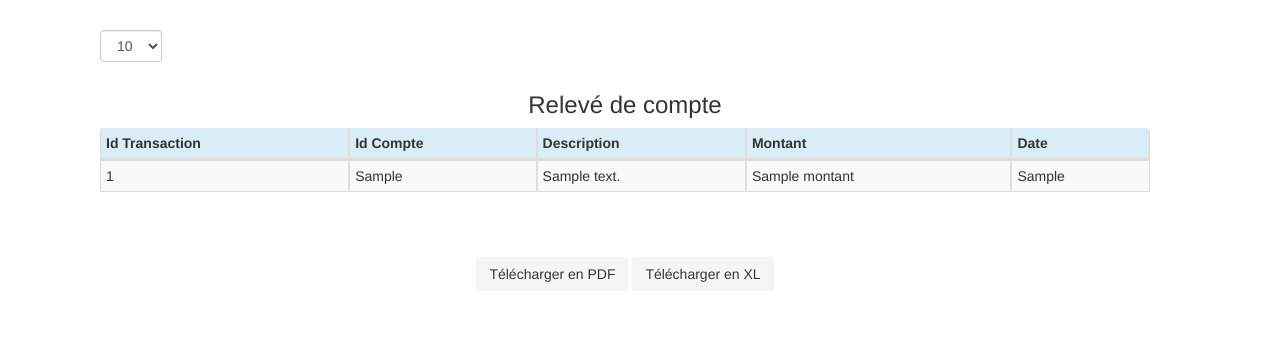
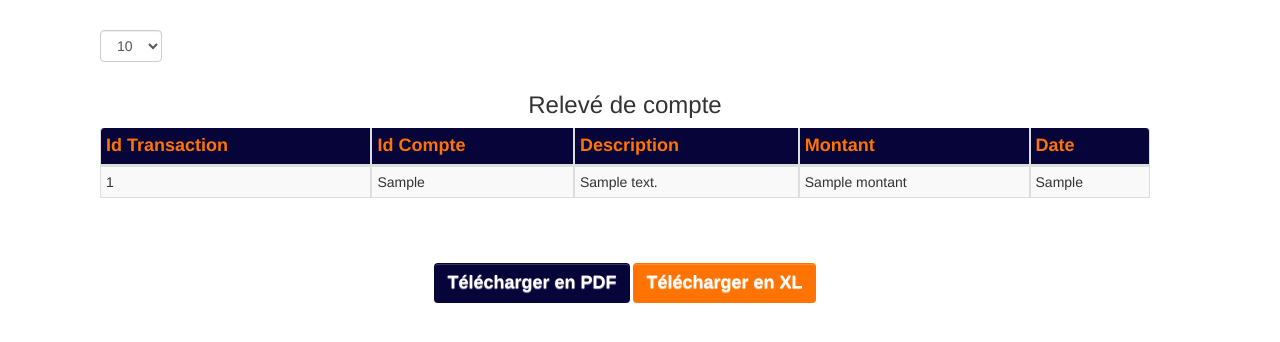
Before and after one commit to josisi98/Siemisika-Bank, a Flask app: template templates/declaration.html in a window 1280 px wide. Shown: the part 158-500 px from the top of the page. Run offline with Flask 2, Linux system fonts and the light colour scheme; the template is opened without the code that fills it: most values are stand-ins (such as "Sample title", 1, 10 or a date in 2020); some libraries are stand-ins or nearby versions.

Commit message:
deja nif

```diff
--- a/templates/declaration.html
+++ b/templates/declaration.html
@@ -31,11 +31,11 @@
                 <thead>
                 <tr class="info">
 
-                  <th> Id Transaction </th>
-                  <th> Id Compte </th>
-                  <th> Description</th>
-                  <th> Montant</th>
-                  <th> Date</th>
+                  <th style="color:#ff7302;background-color:#070439; font-size:18px;font-weight:bold;" > Id Transaction </th>
+                  <th style="color:#ff7302;background-color:#070439; font-size:18px;font-weight:bold;"> Id Compte </th>
+                  <th style="color:#ff7302;background-color:#070439; font-size:18px;font-weight:bold;"> Description</th>
+                  <th style="color:#ff7302;background-color:#070439; font-size:18px;font-weight:bold;"> Montant</th>
+                  <th style="color:#ff7302;background-color:#070439; font-size:18px;font-weight:bold;"> Date</th>
 
                 </tr>
                 </thead>
@@ -61,29 +61,29 @@
                 </nav>
             </div>
           <div class="center">
-            <a href="{{ url_for('declaration_pdf',id_compte=id_compte ) }}">
-              <button class="btn">Télécharger en PDF</button>
+            <a href="{{ url_for('declaration_pdf',id_compte=id_compte,ftype='pdf' ) }}">
+              <button class="btn"  style="background-color:#070439; color:#fff;font-size:18px;font-weight:bold;">Télécharger en PDF</button>
             </a>
             <a href="{{ url_for('declaration_pdf',id_compte=id_compte, ftype='xl' ) }}">
-              <button class="btn">Télécharger en XL</button>
+              <button class="btn"  style="background-color:#ff7302; color:#fff;font-size:18px;font-weight:bold;">Télécharger en XL</button>
             </a>
           </div>
         </div>
     </div>
 </div>
 {%else%}
-<form action="declaration" id="view_acc" method="POST">
+<form action="declaration" id="view_acc" method="POST" class="">
     <div class="form-group input-group mb-3">
-        <label class="m-auto pr-3" for="id_compte">Id du compte</label>
+        <label class="m-auto pr-3" for="id_compte">ID DU COMPTE</label>
         <input class="form-control" name="id_compte" id="id_compte" type="textfield" placeholder="ID compte" minlength="9" maxlength="9">
     </div>
     <div class="form-group input-group mb-3">
-        <label><input type="radio" name="Radio" value="red"> Dernières transactions</label></br>
-        <label><input type="radio" name="Radio" value="green"> Date de début, date de fin</label>
+        <label><input type="radio" name="Radio" value="red"> DERNIERE TRANSACTION</label></br>
+        <label><input type="radio" name="Radio" value="green"> DATE DE DEBUT, DATE DE FIN</label>
 
     </div>
     <div class="red box" style="display: none;">
-        <label class="m-auto pr-3" for="number">  Dernier n° Transaction</label>
+        <label class="m-auto pr-3" for="number"> DERNIER N° TRANSACTION</label>
         <input class="form-control" name="number" id="number" type="number" placeholder="Nombres de Transactions" maxlength="3">
 
     </div>
@@ -98,7 +98,7 @@
 
 
     <div class="form-group">
-        <input type="submit" value="Voir" class="btn">
+        <input type="submit" value="Voir" class="btn mx-auto" style="color:#070439;border-color:#070439;background-color:#ff7302;font-weight:bold; font-size:18px;">
     </div>
 </form>
 {% endif %}
```
Also changed, not shown: templates/depot.html (+11 -11 lines), templates/retrait.html (+4 -4 lines), templates/transfert.html (+6 -6 lines).
